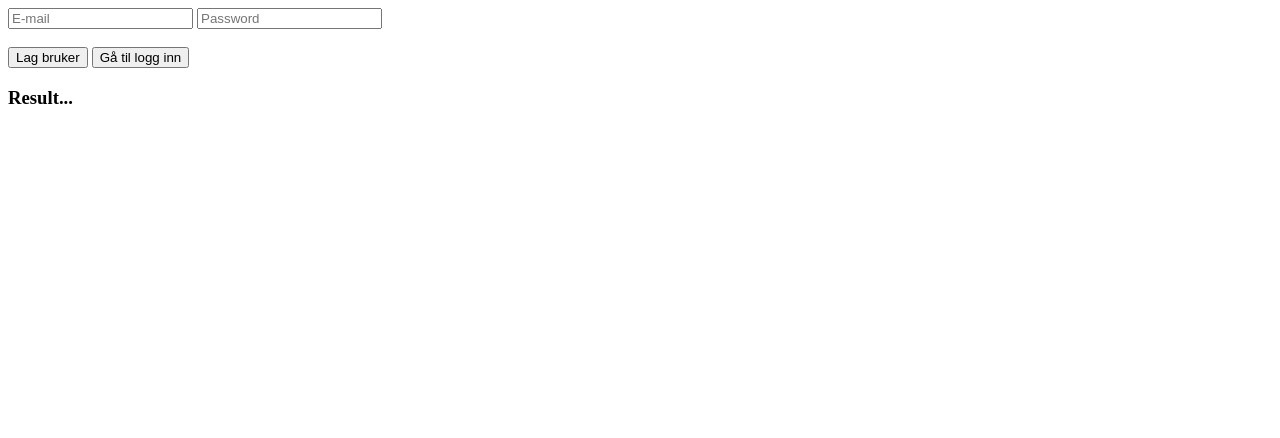
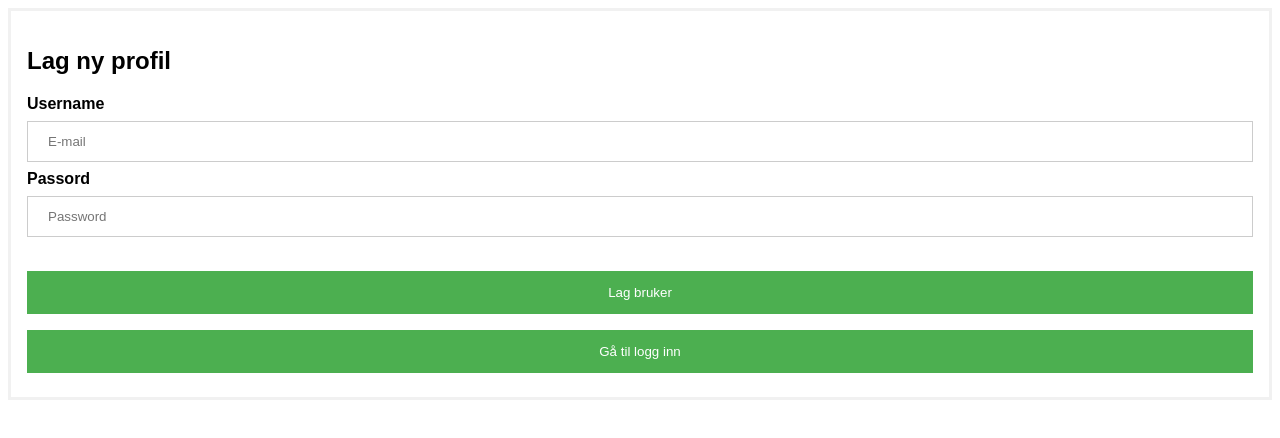
Before and after one commit to spigotten/taskplanner1, a website: page client/usercreate.html in a window 1280 px wide. Drawn offline with Linux system fonts and the light colour scheme.

Commit message:
First commit

```diff
--- /dev/null
+++ b/client/taskplanner.css
@@ -0,0 +1,34 @@
+body {
+    min-width: 300px;
+    max-height: 500px;
+    border: 3px solid #f1f1f1;
+    font-family: Arial, Helvetica, sans-serif;
+}
+
+form {border: 3px solid #f1f1f1;}
+
+.container {
+    padding: 16px;
+}
+input[type=text], input[type=password] {
+    width: 100%;
+    padding: 12px 20px;
+    margin: 8px 0;
+    display: inline-block;
+    border: 1px solid #ccc;
+    box-sizing: border-box;
+}
+
+button {
+    background-color: #4CAF50;
+    color: white;
+    padding: 14px 20px;
+    margin: 8px 0;
+    border: none;
+    cursor: pointer;
+    width: 100%;
+  }
+
+  button:hover {
+    opacity: 0.8;
+  }
--- a/client/usercreate.html
+++ b/client/usercreate.html
@@ -4,15 +4,25 @@
     <meta charset="UTF-8">
     <meta name="viewport" content="width=device-width, initial-scale=1.0">
     <title>User Create</title>
+    <link href="taskplanner.css" rel="stylesheet">
 </head>
 
 <body>
-    <input type="text" id="inpEmail" placeholder="E-mail">
-    <input type="password" id="inpPasswrd" placeholder="Password">
-    <br></br>
-    <button id="btnCreate">Lag bruker</button>
-    <a href="userlogin.html"><button>Gå til logg inn</button></a>
-    <h3 id="txtResult">Result...</h3>
+
+    <div class="container">
+        <h2 id="txtResult">Lag ny profil</h2>
+        <label for="uname"><b>Username</b></label>
+        <input type="text" id="inpEmail" placeholder="E-mail" name="uname">
+
+        <label for="psw"><b>Passord</b></label>
+        <input type="password" id="inpPasswrd" placeholder="Password" name="psw">
+
+        <br></br>
+        <button id="btnCreate">Lag bruker</button>
+
+        <a href="userlogin.html"><button>Gå til logg inn</button></a>
+    </div>
+
 </body>
 
 <script>
```
Also changed, not shown: client/home.html (+21 -0 lines), client/index.html (+12 -4 lines), client/listeinnholdlist.html (+3 -5 lines), client/userlogin.html (+20 -6 lines), package.json (added, +23 -0 lines), server.js (+27 -12 lines), client/listeinnholdcreate.html (line endings or trailing spaces), 2 other files.
